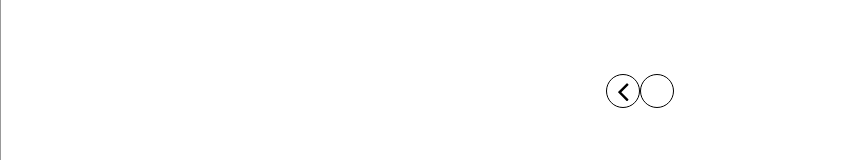
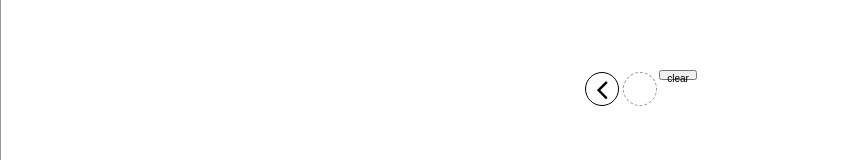
Before and after one commit to JayChetty/double, a React (Create React App) app: page / in a window 1280 px wide. Both pictures are taken after a click on the button 530 px from the left and 705 px from the top of the page. Shown: the part 502-662 px from the top of the page, without its empty margins (0-852 px from the left). Built offline with nearby package versions, Linux system fonts and the light colour scheme.

Commit message:
delete option

```diff
--- a/src/App.css
+++ b/src/App.css
@@ -246,8 +246,13 @@ text {
 .move-piece {
   width: 32px;
   height: 32px;
+  border: 1px dashed #999;
+  border-radius: 100%;
+  margin: 2px;
+}
+
+.move-piece.defined-move {
   border: 1px solid black;
-  border-radius: 100%;
 }
 
 .controls {
@@ -255,3 +260,9 @@ text {
   flex-direction: column;
   align-items: center;
 }
+
+.tiny {
+  height: 10px;
+  /*width: 10px;*/
+  font-size: 10px;
+}
--- a/src/App.js
+++ b/src/App.js
@@ -25,6 +25,7 @@ class App extends Component {
     this.playMove = this.playMove.bind(this);
     this.createLevelClickAction = this.createLevelClickAction.bind(this);
     this.go = this.go.bind(this);
+    this.deleteMove = this.deleteMove.bind(this);
   }
 
   delay(time) {
@@ -118,6 +119,13 @@ class App extends Component {
       this.setState({ levelIndex: index, showLevels: false });
   }
 
+  deleteMove() {
+    console.log("deletemove");
+    this.setState({
+      moveList: []
+    });
+  }
+
   async go() {
     const { moveList, moves } = this.state;
     if (moves > 0) {
@@ -155,6 +163,7 @@ class App extends Component {
         moveList={moveList}
         moves={moves}
         go={this.go}
+        deleteMove={this.deleteMove}
       />
     );
     const levelView = (
--- a/src/components/Controls.js
+++ b/src/components/Controls.js
@@ -8,15 +8,17 @@ export default function Controls({
   best,
   moveList,
   moves,
-  go
+  go,
+  deleteMove
 }) {
   // const atZero = number === 0;
   const moveItems = sequanceArray(best).map(number => {
     const isActive = number == moves - 1;
-    const classes = isActive ? "active-move" : null;
-    const move = moveList[number] || "not set";
+    const activeClass = isActive ? "active-move" : null;
+    const move = moveList[number] || null;
+    const definedClass = move ? "defined-move" : null;
     return (
-      <div className={`move-piece ${classes}`} key={number}>
+      <div className={`move-piece ${activeClass} ${definedClass}`} key={number}>
         {icons[move]}
       </div>
     );
@@ -48,6 +50,15 @@ export default function Controls({
     </div>
   );
 
+  const deleteButton = (
+    <button className="tiny" onClick={deleteMove}>
+      {"clear"}
+    </button>
+  );
+
+  const moveItemsWithDelete =
+    moveList.length > 0 ? [...moveItems, deleteButton] : moveItems;
+
   const goButton = (
     <button className="button" onClick={go}>
       {" "}
@@ -58,7 +69,7 @@ export default function Controls({
   const controls = best === moveList.length ? goButton : placeButtons;
   return (
     <div className="controls">
-      <div className="move-display">{moveItems}</div>
+      <div className="move-display">{moveItemsWithDelete}</div>
       <div className="buttons">{controls}</div>
     </div>
   );
```
